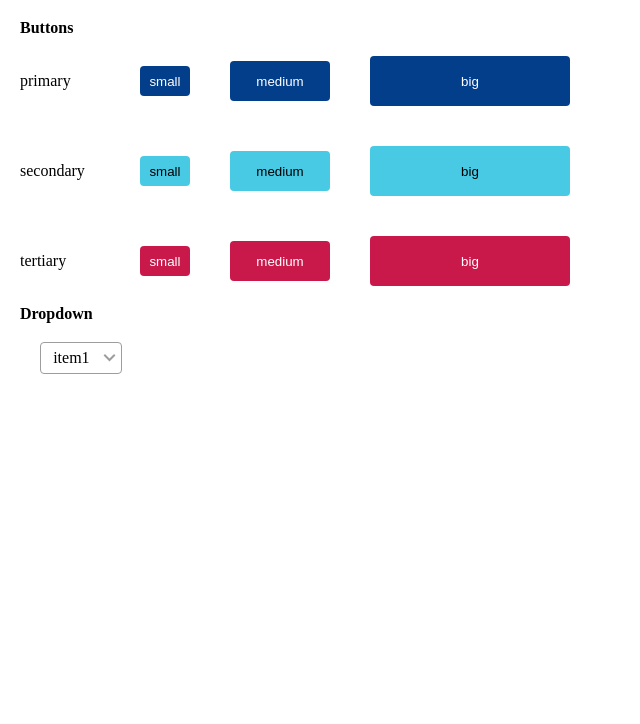
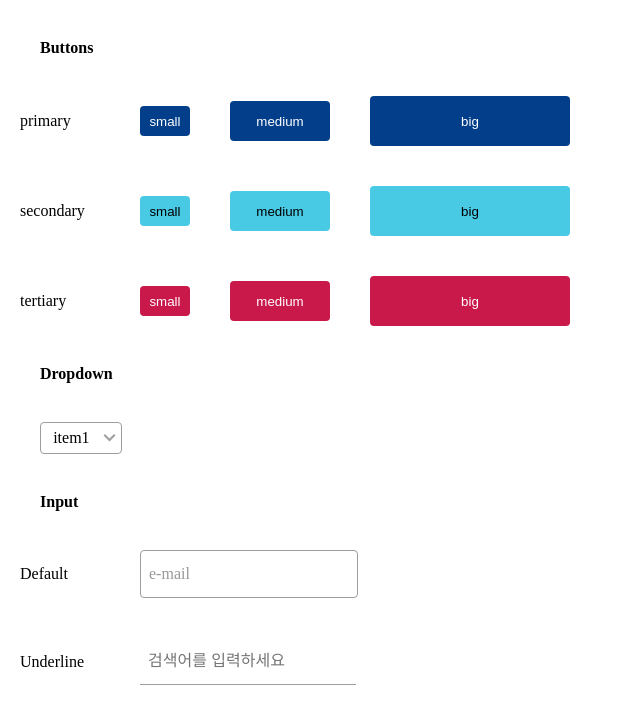
Before and after one commit to cotae-platform/cotae-ui, a React (Create React App) app: page /design-example in a window 1280 px wide. Shown: the top 724 px of the page, without its empty margins (0-640 px from the left). Built offline with nearby package versions, Linux system fonts and the light colour scheme.

Commit message:
refact: design-example 페이지 리팩토링

```diff
--- /dev/null
+++ b/src/designExamples/Button.tsx
@@ -0,0 +1,32 @@
+import Row from '@src/components/basic/grid/Row';
+import { Button } from '@src/components/basic/Button/style';
+
+import { ColorType, SizeType } from '@src/types';
+
+import { Padding, Title } from './style';
+
+function ButtonExample() {
+  const colorList: ColorType[] = ['primary', 'secondary', 'tertiary'];
+  const sizeList: SizeType[] = ['small', 'medium', 'big'];
+  return (
+    <>
+      <Padding>
+        <Title bold>Buttons</Title>
+      </Padding>
+      {colorList.map((color, index) => (
+        <Row key={color + index.toString()} alignItems="center">
+          <Title>{color}</Title>
+          {sizeList.map((size) => (
+            <Padding key={size + index.toString()}>
+              <Button color={color} size={size} onClick={() => {}}>
+                {size}
+              </Button>
+            </Padding>
+          ))}
+        </Row>
+      ))}
+    </>
+  );
+}
+
+export default ButtonExample;
--- /dev/null
+++ b/src/designExamples/Dropdown.tsx
@@ -0,0 +1,21 @@
+import Dropdown from '@src/components/basic/Dropdown';
+import Row from '@src/components/basic/grid/Row';
+
+import { Title, Padding } from './style';
+
+function DropdownExample() {
+  return (
+    <>
+      <Padding>
+        <Title bold>Dropdown</Title>
+      </Padding>
+      <Row>
+        <Padding>
+          <Dropdown items={['item1', 'item2', 'item3', 'item4']} onChange={(v) => console.log(v)} />
+        </Padding>
+      </Row>
+    </>
+  );
+}
+
+export default DropdownExample;
--- /dev/null
+++ b/src/designExamples/Input.tsx
@@ -0,0 +1,43 @@
+import Input from '@src/components/basic/Input';
+import Row from '@src/components/basic/grid/Row';
+
+import useInput from '@src/hooks/useInput';
+
+import { Title, Padding } from './style';
+
+function InputExample() {
+  const { state: defaultState, handleChange: handleChangeDefault } = useInput('');
+  const { state: UnderlineState, handleChange: handleChangeUnderline } = useInput('');
+
+  return (
+    <>
+      <Padding>
+        <Title bold>Input</Title>
+      </Padding>
+      <Row alignItems="center">
+        <Title>Default</Title>
+        <Padding>
+          <Input
+            type="email"
+            value={defaultState}
+            onChange={handleChangeDefault}
+            placeholder="e-mail"
+          />
+        </Padding>
+      </Row>
+      <Row alignItems="center">
+        <Title>Underline</Title>
+        <Padding>
+          <Input
+            underline
+            value={UnderlineState}
+            onChange={handleChangeUnderline}
+            placeholder="검색어를 입력하세요"
+          />
+        </Padding>
+      </Row>
+    </>
+  );
+}
+
+export default InputExample;
--- /dev/null
+++ b/src/designExamples/style.ts
@@ -0,0 +1,12 @@
+import styled from '@emotion/styled';
+
+const Padding = styled.div`
+  padding: 20px;
+`;
+
+const Title = styled.div<{ bold?: boolean }>`
+  width: 100px;
+  font-weight: ${(props) => (props.bold ? '700' : '500')};
+`;
+
+export { Padding, Title };
--- a/src/pages/DesignExample/index.tsx
+++ b/src/pages/DesignExample/index.tsx
@@ -1,42 +1,18 @@
-import Button from '@src/components/basic/Button';
 import Column from '@src/components/basic/grid/Column';
-import Row from '@src/components/basic/grid/Row';
-import Dropdown from '@src/components/basic/Dropdown';
 
-import { ColorType, SizeType } from '@src/types';
+import ButtonExample from '@src/designExamples/Button';
+import DropdownExample from '@src/designExamples/Dropdown';
+import InputExample from '@src/designExamples/Input';
 
-import { Wrapper, Padding, Title } from './style';
+import { Wrapper } from './style';
 
 function DesignExamplePage() {
-  const colorList: ColorType[] = ['primary', 'secondary', 'tertiary'];
-  const sizeList: SizeType[] = ['small', 'medium', 'big'];
   return (
     <Wrapper>
-      <Title bold>Buttons</Title>
       <Column>
-        {colorList.map((color, index) => (
-          <Row key={color + index.toString()} alignItems="center">
-            <Title>{color}</Title>
-            {sizeList.map((size) => (
-              <Padding key={size + index.toString()}>
-                <Button color={color} size={size} onClick={() => {}}>
-                  {size}
-                </Button>
-              </Padding>
-            ))}
-          </Row>
-        ))}
-      </Column>
-      <Column>
-        <Title bold>Dropdown</Title>
-        <Row>
-          <Padding>
-            <Dropdown
-              items={['item1', 'item2', 'item3', 'item4']}
-              onChange={(v) => console.log(v)}
-            />
-          </Padding>
-        </Row>
+        <ButtonExample />
+        <DropdownExample />
+        <InputExample />
       </Column>
     </Wrapper>
   );
--- a/src/pages/DesignExample/style.ts
+++ b/src/pages/DesignExample/style.ts
@@ -4,13 +4,4 @@ const Wrapper = styled.div`
   padding: 20px;
 `;
 
-const Padding = styled.div`
-  padding: 20px;
-`;
-
-const Title = styled.div<{ bold?: boolean }>`
-  width: 100px;
-  font-weight: ${(props) => (props.bold ? '700' : '500')};
-`;
-
-export { Wrapper, Padding, Title };
+export { Wrapper };
```
